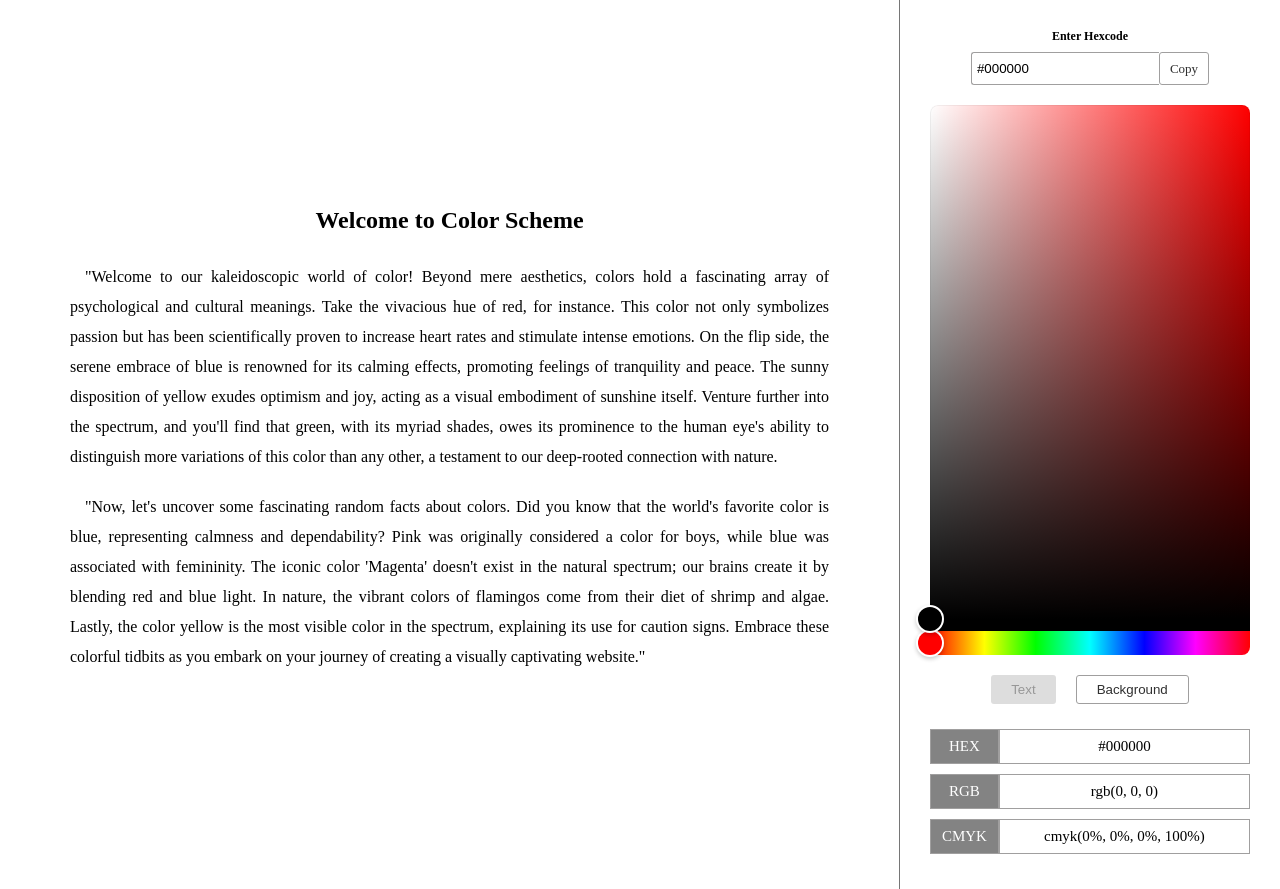
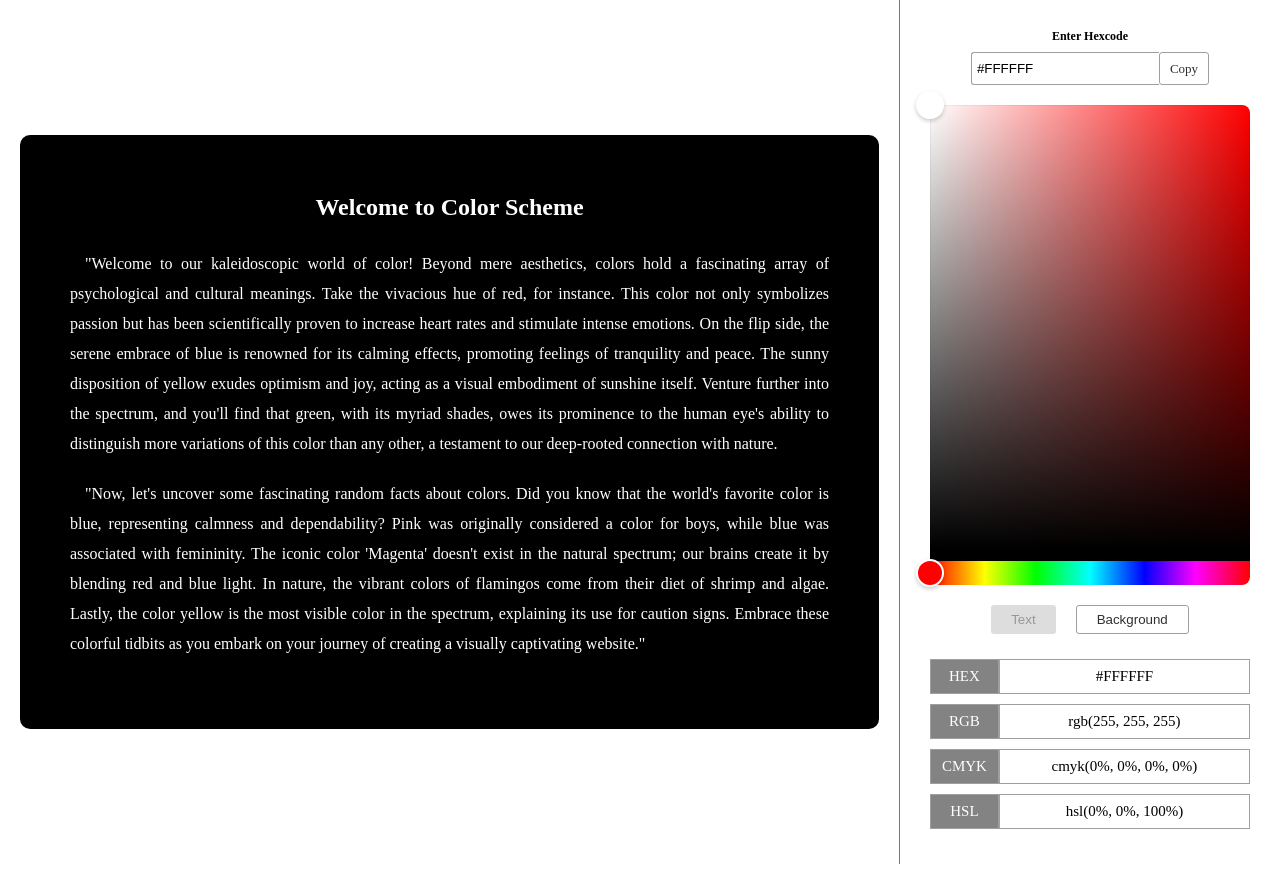
Before and after one commit to marklestermoreno/clrscm, a React (Create React App) app: page / in a window 1280 px wide. After the commit the page ends 864 px from the top, so only its background shows below. Built offline with nearby package versions, Linux system fonts and the light colour scheme; a web font is replaced by a local one.

Commit message:
deployment

```diff
--- a/src/components/Canvas/Canvas.css
+++ b/src/components/Canvas/Canvas.css
@@ -9,7 +9,7 @@
   align-items: center;
   margin: 0px 20px;
   padding: 60px 40px;
-    border-radius: 10px;;
+  border-radius: 10px;
 }
 
 .header-caption {
@@ -57,8 +57,17 @@
 }
 
 /* Add media query for tablet and smaller screens */
-@media (min-width: 1399px) {
+@media (min-width: 2100px) {
   .canvas-layout-container {
     height: 100%;
   }
+
+  .header-caption {
+    font-size: 60px;
   }
+
+  .label-caption {
+    font-size: 25px;
+    line-height: 50px;
+  }
+}
--- a/src/components/ColorPicker/ColorPicker.css
+++ b/src/components/ColorPicker/ColorPicker.css
@@ -72,7 +72,7 @@
 
 /* React Colorful */
 .color-picker .react-colorful {
-  height: 550px !important;
+  height: 60vh !important;
   width: 320px;
 }
 
@@ -171,9 +171,6 @@ select {
   color: white;
 }
 
-@media (min-width: 992px) and (max-width: 1999px) {
-
-}
 
 @media only screen and (max-width: 991px) {
   .colorpicker-layout-container {
--- a/src/components/ColorPicker/ColorPickerDesc.jsx
+++ b/src/components/ColorPicker/ColorPickerDesc.jsx
@@ -7,8 +7,10 @@ const ColorPickerDesc = ({
   backgroundColor,
   bgRGB,
   bgCMYK,
+  bgHSL,
   textRGB,
   textCMYK,
+  textHSL,
   handleCopyOthers,
 }) => {
   return (
@@ -52,6 +54,19 @@ const ColorPickerDesc = ({
             </span>
           </CopyToClipboard>
         </div>
+
+        <div className="color-information">
+          <span className="color-conversion title">HSL</span>
+          <CopyToClipboard
+            text={isBackground ? bgHSL : textHSL}
+            onCopy={() => handleCopyOthers("HSL")}
+          >
+            <span className="color-conversion description">
+              {" "}
+              {isBackground ? bgHSL : textHSL}{" "}
+            </span>
+          </CopyToClipboard>
+        </div>
       </div>
     </>
   );
--- a/src/components/ColorPicker/ColorPickerMain.jsx
+++ b/src/components/ColorPicker/ColorPickerMain.jsx
@@ -3,7 +3,11 @@ import { toast } from "react-toastify";
 
 /* CSS and Javascript */
 import "./ColorPicker.css";
-import { hexToRGB, hexToCmyk } from "../../utils/function/HexConversion.js";
+import {
+  hexToRGB,
+  hexToCmyk,
+  hexToHSL,
+} from "../../utils/function/HexConversion.js";
 
 /* CComponents */
 import ColorPickerLayout from "./ColorPickerLayout";
@@ -31,6 +35,10 @@ const ColorPickerMain = () => {
   const [textCMYK, setTextCMYK] = useState("");
   const [bgCMYK, setBgCMYK] = useState("");
 
+  // State for hexToHSL
+  const [textHSL, setTextHSL] = useState("");
+  const [bgHSL, setBgHSL] = useState("");
+
   // State for Copy
   const [isCopy, setIsCopy] = useState(false);
 
@@ -56,6 +64,8 @@ const ColorPickerMain = () => {
         toast("Copied " + bgRGB.toUpperCase());
       } else if (pColorFormat === "CMYK") {
         toast("Copied " + bgCMYK.toUpperCase());
+      } else if (pColorFormat === "HSL") {
+        toast("Copied " + bgHSL.toUpperCase());
       }
     } else {
       if (pColorFormat === "HEX") {
@@ -64,10 +74,11 @@ const ColorPickerMain = () => {
         toast("Copied " + textRGB.toUpperCase());
       } else if (pColorFormat === "CMYK") {
         toast("Copied " + textCMYK.toUpperCase());
+      } else if (pColorFormat === "HSL") {
+        toast("Copied " + textHSL.toUpperCase());
       }
     }
   };
-
 
   /* -------------- End RGB Function ----------- */
 
@@ -101,12 +112,16 @@ const ColorPickerMain = () => {
     const { c: textC, m: textM, y: textY, k: textK } = hexToCmyk(textColor);
     setTextCMYK(`cmyk(${textC}%, ${textM}%, ${textY}%, ${textK}%)`);
 
-    const { c: bgC, m: bgM, y: bgCY, k: bgK } = hexToCmyk(backgroundColor);
-    setBgCMYK(`CMYK(${bgC}%, ${bgM}%, ${bgCY}%, ${bgK}%)`);
+    const { c: bgC, m: bgM, y: bgY, k: bgK } = hexToCmyk(backgroundColor);
+    setBgCMYK(`cmyk(${bgC}%, ${bgM}%, ${bgY}%, ${bgK}%)`);
 
-     /* -------------------- Color Format ---------------------- */
+    const { h: textH, s: textS, l: textHSL } = hexToHSL(textColor);
+    setTextHSL(`hsl(${textH}%, ${textS}%, ${textHSL}%)`);
 
+    const { h: bgH, s: bgS, l: bgL } = hexToHSL(backgroundColor);
+    setBgHSL(`hsl(${bgH}%, ${bgS}%, ${bgL}%)`);
 
+    /* -------------------- Color Format ---------------------- */
   }, [textColor, backgroundColor, isBackground]);
 
   return (
@@ -134,8 +149,10 @@ const ColorPickerMain = () => {
           isBackground={isBackground}
           textRGB={textRGB}
           textCMYK={textCMYK}
+          textHSL={textHSL}
           bgRGB={bgRGB}
           bgCMYK={bgCMYK}
+          bgHSL={bgHSL}
           handleCopyOthers={handleCopyOthers}
         ></ColorPickerDesc>
       </div>
--- a/src/utils/zustand/colorStore.js
+++ b/src/utils/zustand/colorStore.js
@@ -1,8 +1,8 @@
 import { create } from "zustand";
 
 const useColorStore = create((set) => ({
-  backgroundColor: "#FFFFFF",
-  textColor: "#000000",
+  backgroundColor: "#000000",
+  textColor: "#FFFFFF",
 
   setBackgroundColor: (newBackgroundColor) =>
     set({ backgroundColor: newBackgroundColor }),
```
Lines whose indentation alone changed are shown as unchanged.
